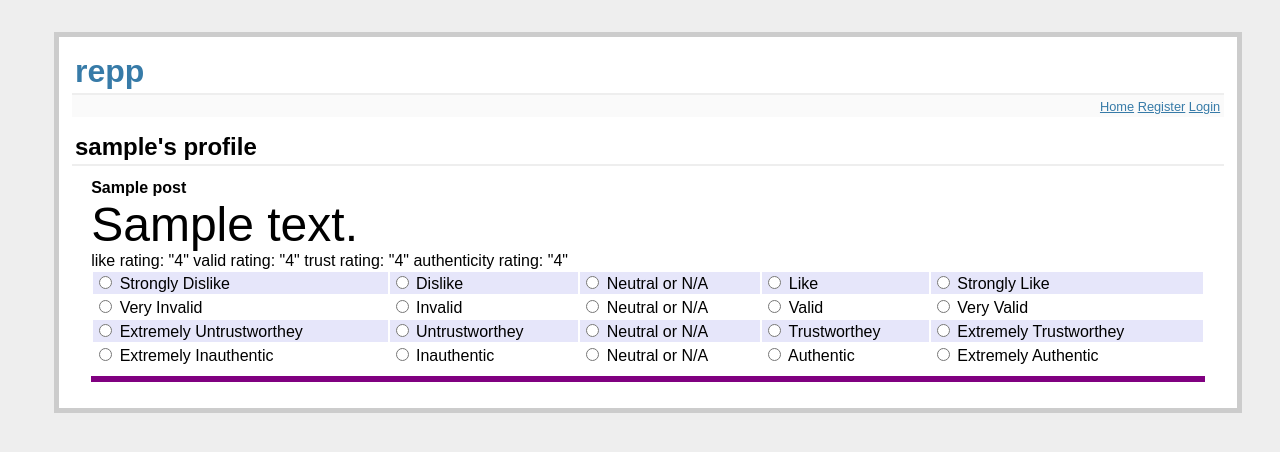
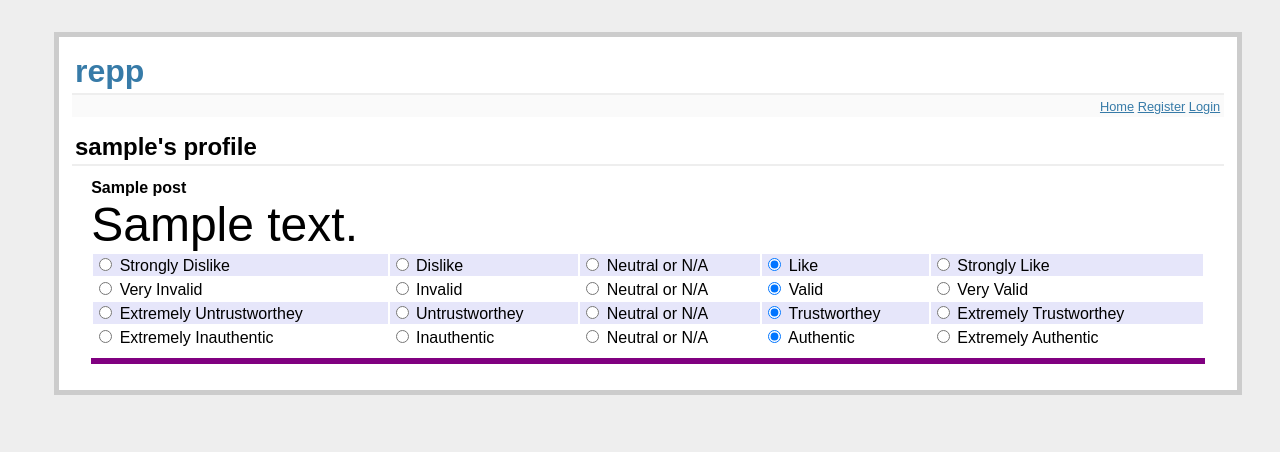
Before and after one commit to repp-dev/repp, a Flask app: template blog/templates/profile.html in a window 1280 px wide. Shown: the top 452 px of the page. Run offline with Flask 2, Linux system fonts and the light colour scheme; the template is opened without the code that fills it: most values are stand-ins (such as "Sample title", 1, 10 or a date in 2020); some libraries are stand-ins or nearby versions.

Commit message:
rating rerender

```diff
--- a/blog/scrape.py
+++ b/blog/scrape.py
@@ -28,7 +28,7 @@ def register(username, password):
         except Exception, e:
             print "alreay have user: "+username
 
-hashtagsToScrape = ["politics","metoo","apple", "trump","fail","noko","fascist","DNC","RNC"]
+hashtagsToScrape = ["blacktwitter","politics","metoo","apple", "trump","fail","noko","fascist","DNC","RNC","fintech","blockchain","bitcoin","ether"]
 for tagToScrape in hashtagsToScrape:
     results = twitter.search.tweets(q=tagToScrape)
 
--- a/blog/templates/display_posts.html
+++ b/blog/templates/display_posts.html
@@ -16,15 +16,15 @@
 
     <table style="width:100%">
       <tr style="background-color:#E6E6FA">
-          like rating: "{{row.like.rating}}"
         <form>
-          <td><input name = "like{{row.post.id}}" type="radio" value="1"> Strongly Dislike</td>
-          <td><input name = "like{{row.post.id}}" type="radio" value="2"> Dislike</td>
-          <td><input name = "like{{row.post.id}}" type="radio" value="3"> Neutral or N/A</td>
-          <td><input name = "like{{row.post.id}}" type="radio" value="4"> Like</td>
-          <td><input name = "like{{row.post.id}}" type="radio" value="5"> Strongly Like</td>
+          <td><input name = "like{{row.post.id}}" type="radio" id="like_1_{{row.post.id}}" value="1"> Strongly Dislike</td>
+          <td><input name = "like{{row.post.id}}" type="radio" id="like_2_{{row.post.id}}" value="2"> Dislike</td>
+          <td><input name = "like{{row.post.id}}" type="radio" id="like_3_{{row.post.id}}" value="3"> Neutral or N/A</td>
+          <td><input name = "like{{row.post.id}}" type="radio" id="like_4_{{row.post.id}}" value="4"> Like</td>
+          <td><input name = "like{{row.post.id}}" type="radio" id="like_5_{{row.post.id}}" value="5"> Strongly Like</td>
         </form>
         <script>
+        $("#like_{{row.like.rating}}_{{row.post.id}}").prop("checked", true)
           $("input[name=like{{row.post.id}}]").change(function(){
                $.getJSON($SCRIPT_ROOT + '/rate_like', {
                 post_id: "{{row.post.id}}",
@@ -38,15 +38,15 @@
       </tr>
 
       <tr>
-          valid rating: "{{row.valid.rating}}"
          <form>
-           <td> <input name = "validity{{row.post.id}}" type="radio" value="1"> Very Invalid</td>
-           <td> <input name = "validity{{row.post.id}}"  type="radio" value="2"> Invalid</td>
-           <td> <input name = "validity{{row.post.id}}"  type="radio" value="3"> Neutral or N/A</td>
-           <td> <input name = "validity{{row.post.id}}"  type="radio" value="4"> Valid</td>
-           <td> <input name = "validity{{row.post.id}}"  type="radio" value="5"> Very Valid</td>
+           <td> <input name = "validity{{row.post.id}}"  type="radio" id="valid_1_{{row.post.id}}" value="1"> Very Invalid</td>
+           <td> <input name = "validity{{row.post.id}}"  type="radio" id="valid_2_{{row.post.id}}" value="2"> Invalid</td>
+           <td> <input name = "validity{{row.post.id}}"  type="radio" id="valid_3_{{row.post.id}}" value="3"> Neutral or N/A</td>
+           <td> <input name = "validity{{row.post.id}}"  type="radio" id="valid_4_{{row.post.id}}" value="4"> Valid</td>
+           <td> <input name = "validity{{row.post.id}}"  type="radio" id="valid_5_{{row.post.id}}" value="5"> Very Valid</td>
         </form>
         <script>
+          $("#valid_{{row.valid.rating}}_{{row.post.id}}").prop("checked", true)
           $("input[name=validity{{row.post.id}}]").change(function(){
                $.getJSON($SCRIPT_ROOT + '/rate_valid', {
                 post_id: "{{row.post.id}}",
@@ -60,15 +60,15 @@
       </tr>
 
       <tr style="background-color:#E6E6FA">
-          trust rating: "{{row.trust.rating}}"
          <form>
-           <td>   <input name = "trust{{row.post.id}}" type="radio" value="1"> Extremely Untrustworthey</td>
-           <td>  <input name = "trust{{row.post.id}}" type="radio"value="2"> Untrustworthey</td>
-           <td>   <input name = "trust{{row.post.id}}" type="radio"value="3"> Neutral or N/A</td>
-           <td>  <input name = "trust{{row.post.id}}" type="radio"value="4"> Trustworthey</td>
-           <td>  <input name = "trust{{row.post.id}}" type="radio"value="5"> Extremely Trustworthey</td>
+           <td>   <input name = "trust{{row.post.id}}" type="radio" id="trust_1_{{row.post.id}}" value="1"> Extremely Untrustworthey</td>
+           <td>   <input name = "trust{{row.post.id}}" type="radio" id="trust_2_{{row.post.id}}" value="2"> Untrustworthey</td>
+           <td>   <input name = "trust{{row.post.id}}" type="radio" id="trust_3_{{row.post.id}}" value="3"> Neutral or N/A</td>
+           <td>   <input name = "trust{{row.post.id}}" type="radio" id="trust_4_{{row.post.id}}" value="4"> Trustworthey</td>
+           <td>   <input name = "trust{{row.post.id}}" type="radio" id="trust_5_{{row.post.id}}" value="5"> Extremely Trustworthey</td>
          </form>
          <script>
+         $("#trust_{{row.trust.rating}}_{{row.post.id}}").prop("checked", true)
           $("input[name=trust{{row.post.id}}]").change(function(){
                $.getJSON($SCRIPT_ROOT + '/rate_trust', {
                 post_id: "{{row.post.id}}",
@@ -82,15 +82,15 @@
       </tr>
 
       <tr>
-          authenticity rating: "{{row.authenticity.rating}}"
         <form>
-          <td>    <input name = "authenticity{{row.post.id}}" type="radio" value="1"> Extremely Inauthentic</td>
-          <td>    <input name = "authenticity{{row.post.id}}" type="radio" value="2"> Inauthentic</td>
-          <td>   <input name = "authenticity{{row.post.id}}" type="radio" value="3"> Neutral or N/A</td>
-          <td>   <input name = "authenticity{{row.post.id}}" type="radio" value="4"> Authentic</td>
-          <td>   <input name = "authenticity{{row.post.id}}" type="radio" value="5"> Extremely Authentic</td>
+          <td>   <input name = "authenticity{{row.post.id}}" type="radio" id="authenticity_1_{{row.post.id}}" value="1"> Extremely Inauthentic</td>
+          <td>   <input name = "authenticity{{row.post.id}}" type="radio" id="authenticity_2_{{row.post.id}}" value="2"> Inauthentic</td>
+          <td>   <input name = "authenticity{{row.post.id}}" type="radio" id="authenticity_3_{{row.post.id}}" value="3"> Neutral or N/A</td>
+          <td>   <input name = "authenticity{{row.post.id}}" type="radio" id="authenticity_4_{{row.post.id}}" value="4"> Authentic</td>
+          <td>   <input name = "authenticity{{row.post.id}}" type="radio" id="authenticity_5_{{row.post.id}}" value="5"> Extremely Authentic</td>
         </form>
         <script>
+        $("#authenticity_{{row.authenticity.rating}}_{{row.post.id}}").prop("checked", true)
           $("input[name=authenticity{{row.post.id}}]").change(function(){
                $.getJSON($SCRIPT_ROOT + '/rate_authenticity', {
                 post_id: "{{row.post.id}}",
```
